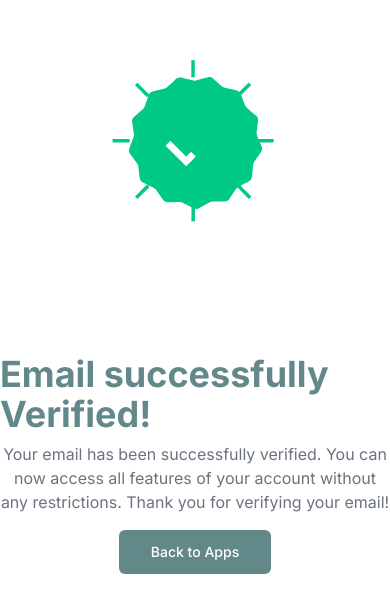
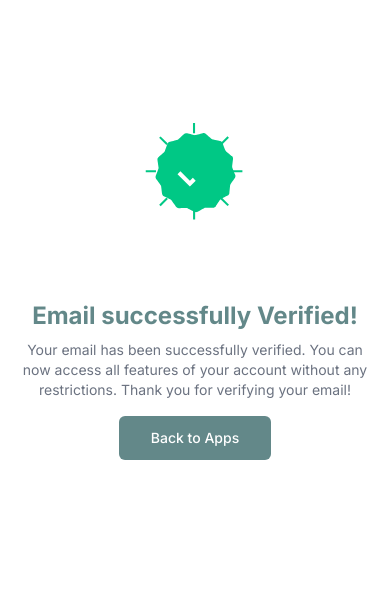
Before and after one commit to FebricoJonata/lingopal-cms, a Next.js app: page /success-verified in a window 390 px wide. Shown: the part 169-782 px from the top of the page. Built offline with nearby package versions, Linux system fonts and the light colour scheme.

Commit message:
style: make success verified page responsive on mobile

```diff
--- a/app/success-verified/page.tsx
+++ b/app/success-verified/page.tsx
@@ -7,11 +7,14 @@ import { Button } from "@/components/ui/button";
 const SuccessVerified = () => {
   return (
     <div className="flex flex-col justify-center items-center h-screen ">
-      <Lottie animationData={Success} className="w-[50%] h-[50%]" />
-      <h1 className="text-4xl text-primary font-bold">
+      <Lottie
+        animationData={Success}
+        className="lg:w-[50%] lg:h-[50%] w-[30%] h-[30%]"
+      />
+      <h1 className="lg:text-4xl text-2xl  text-primary font-bold">
         Email successfully Verified!
       </h1>
-      <p className="text-gray-500 text-center max-w-md mt-2 mb-4">
+      <p className="text-gray-500 text-center lg:max-w-md px-4 mt-2 mb-4 lg:text-md text-sm">
         Your email has been successfully verified. You can now access all
         features of your account without any restrictions. Thank you for
         verifying your email!
```
